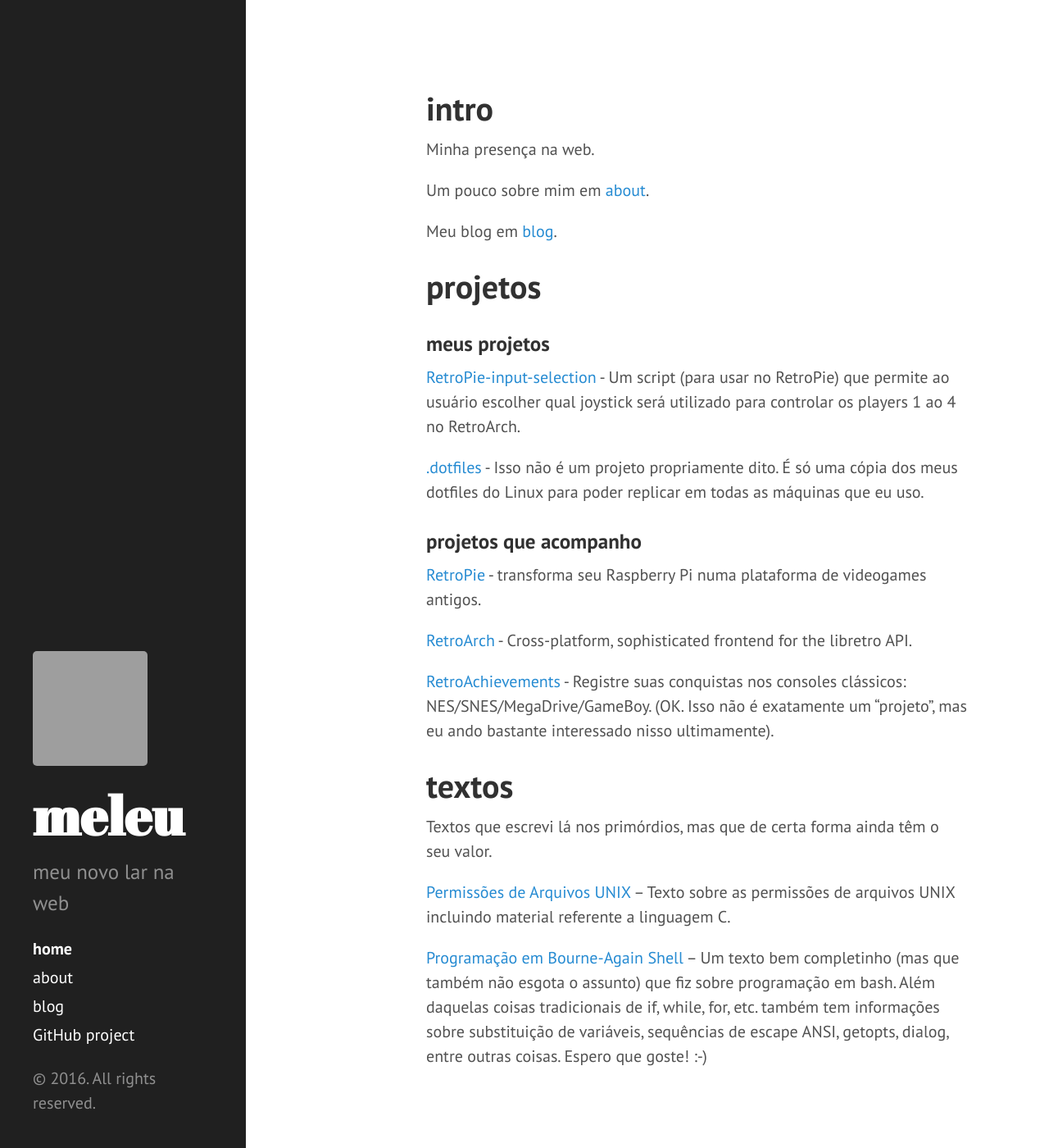
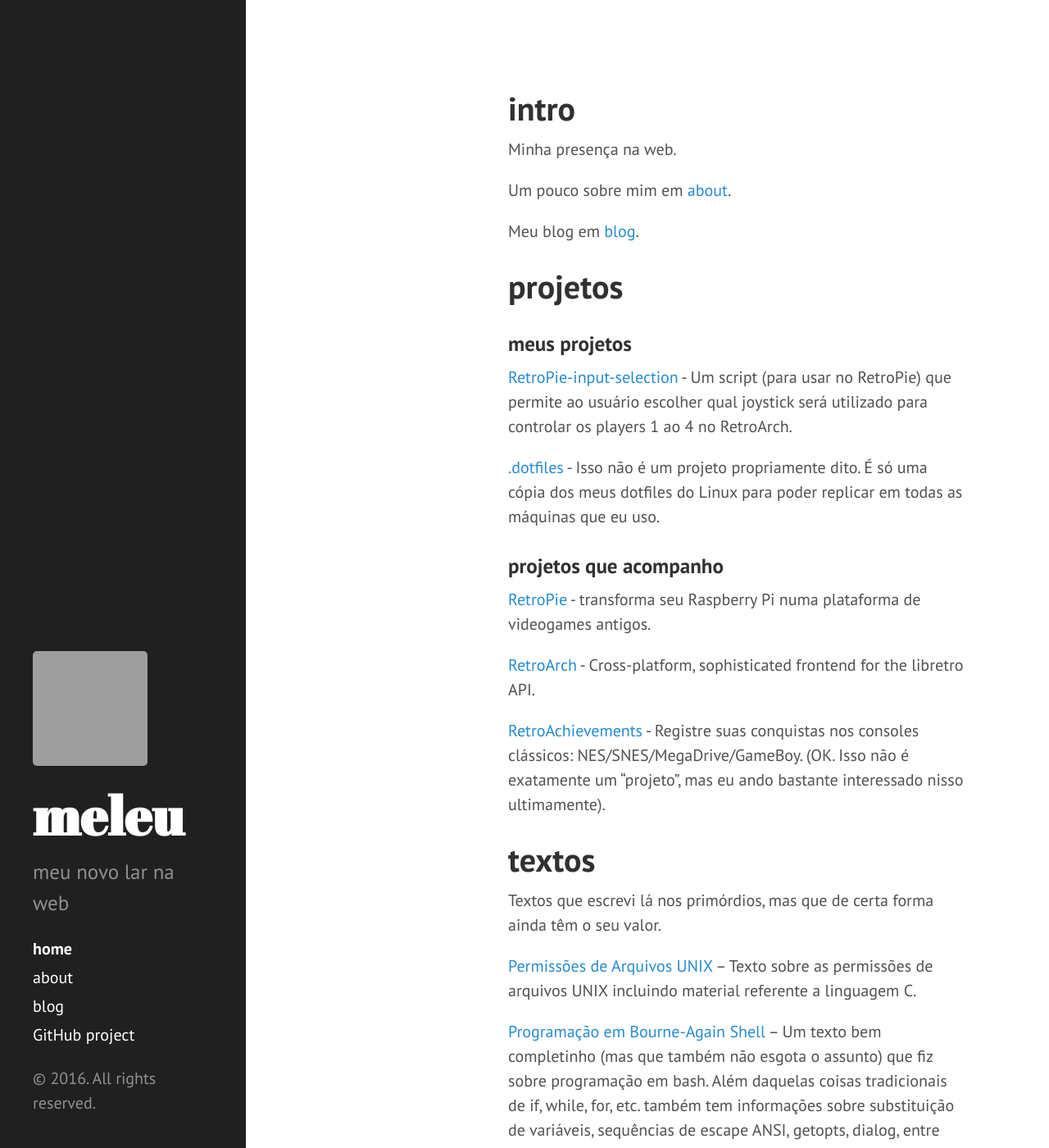
Before and after one commit to meleu/meleu.github.io, a Jekyll site: the page built from index.md, in a window 1280 px wide and 1400 px high. Shown: the whole window at 82% size. Built offline with Jekyll 4.4.1, drawn with Linux system fonts in a browser that asks for light colours; grey boxes are pictures that could not be loaded.

Commit message:
Update hyde.css

```diff
--- a/stylesheets/hyde.css
+++ b/stylesheets/hyde.css
@@ -131,7 +131,7 @@ a.sidebar-nav-item:focus {
   .content {
     max-width: 38rem;
 /*    margin-left: 20rem; */
-    margin-left: 25rem;
+    margin-left: 28rem;
     margin-right: 2rem;
   }
 }
@@ -139,7 +139,7 @@ a.sidebar-nav-item:focus {
 @media (min-width: 64em) {
   .content {
 /*    margin-left: 22rem; */
-    margin-left: 25rem;
+    margin-left: 30rem;
     margin-right: 4rem;
   }
 }
```
